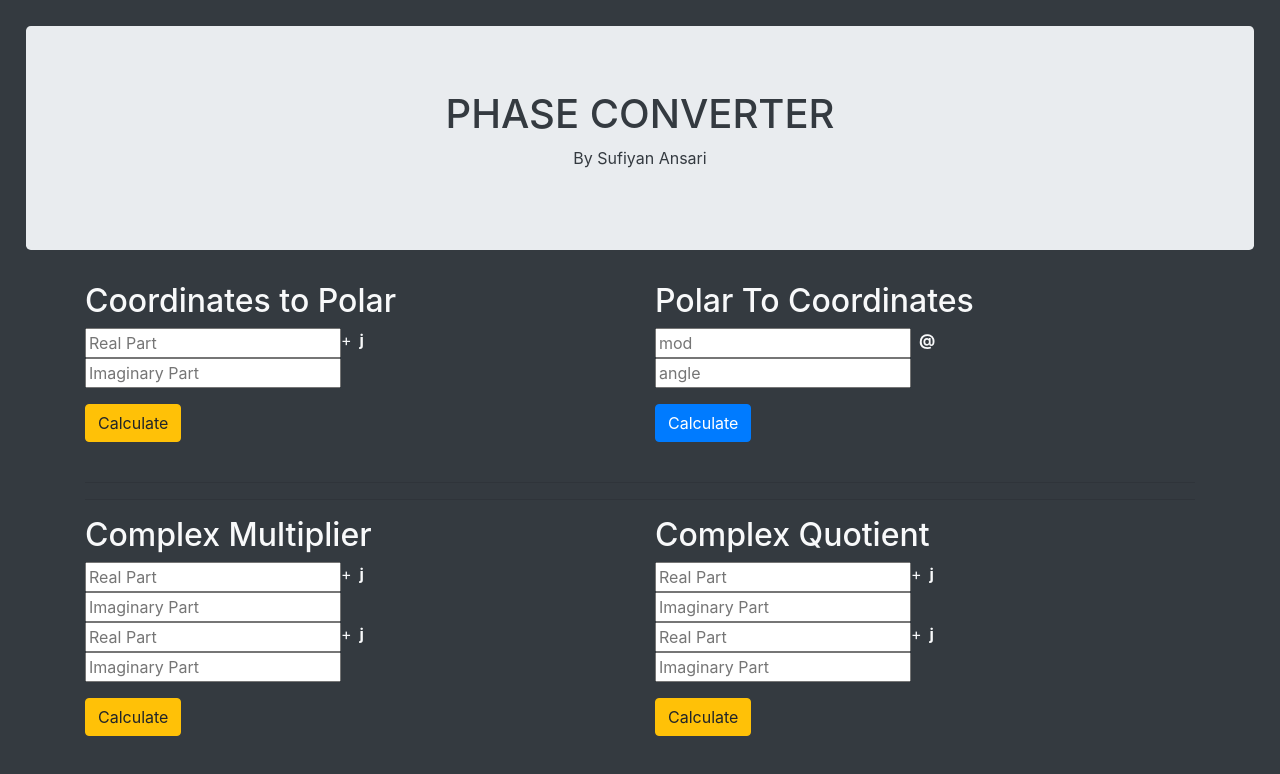
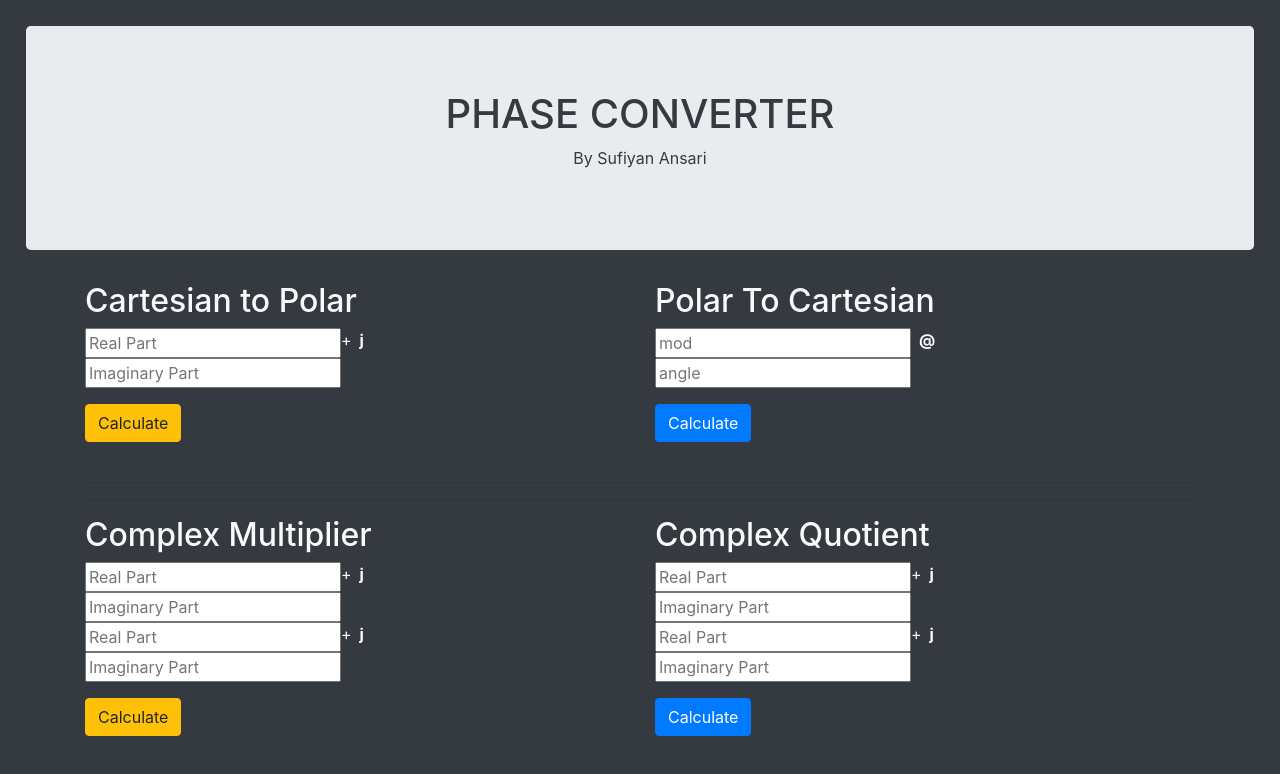
Before and after one commit to suffisme/HandyTools, a plain HTML site: page PhaseConverter/index.html in a window 1280 px wide. Drawn offline with nearby package versions, Linux system fonts and the light colour scheme.

Commit message:
Added All

```diff
--- a/PhaseConverter/index.html
+++ b/PhaseConverter/index.html
@@ -1,7 +1,7 @@
 <!DOCTYPE html>
 <html>
 <head>
-	<title>Polar to Coordinates</title>
+	<title>Polar to Cartesian</title>
 	<link rel="stylesheet" type="text/css" href="https://stackpath.bootstrapcdn.com/bootstrap/4.5.2/css/bootstrap.min.css">
 	<style type="text/css">
 		body{
@@ -21,7 +21,7 @@
 	<div class="container">
 		<div class="row">
 			<div class="col-6">
-				<h2>Coordinates to Polar</h2>
+				<h2>Cartesian to Polar</h2>
 				<div class="col">
 					<div class="row">
 						<input type="text" id="real" placeholder="Real Part"> + <strong class="mr-2 ml-2">j</strong> <input type="text" id="img" placeholder="Imaginary Part">
@@ -34,7 +34,7 @@
 			</div>
 
 			<div class="col-6">
-				<h2>Polar To Coordinates</h2>
+				<h2>Polar To Cartesian</h2>
 				<div class="col">
 					<div class="row">
 						<input type="text" id="mod" placeholder="mod"> <strong class="mr-2 ml-2">@</strong> <input type="text" id="angle" placeholder="angle">
@@ -75,7 +75,7 @@
 						<input type="text" id="reald2" placeholder="Real Part"> + <strong class="mr-2 ml-2">j</strong> <input type="text" id="imgd2" placeholder="Imaginary Part">
 					</div>
 					<div class="row">
-						<button class="btn btn-warning mt-3" onclick="complexQuotient()">Calculate</button>
+						<button class="btn btn-primary mt-3" onclick="complexQuotient()">Calculate</button>
 					</div>
 				</div>
 				<p id="output4" class="mt-4"></p>
```
